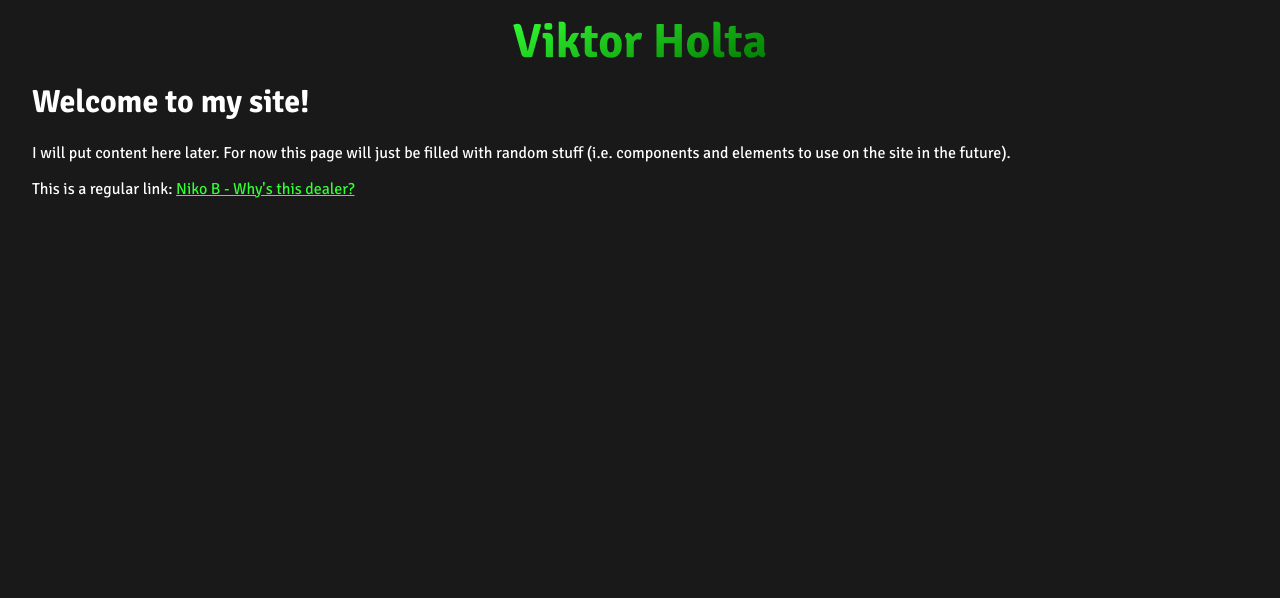
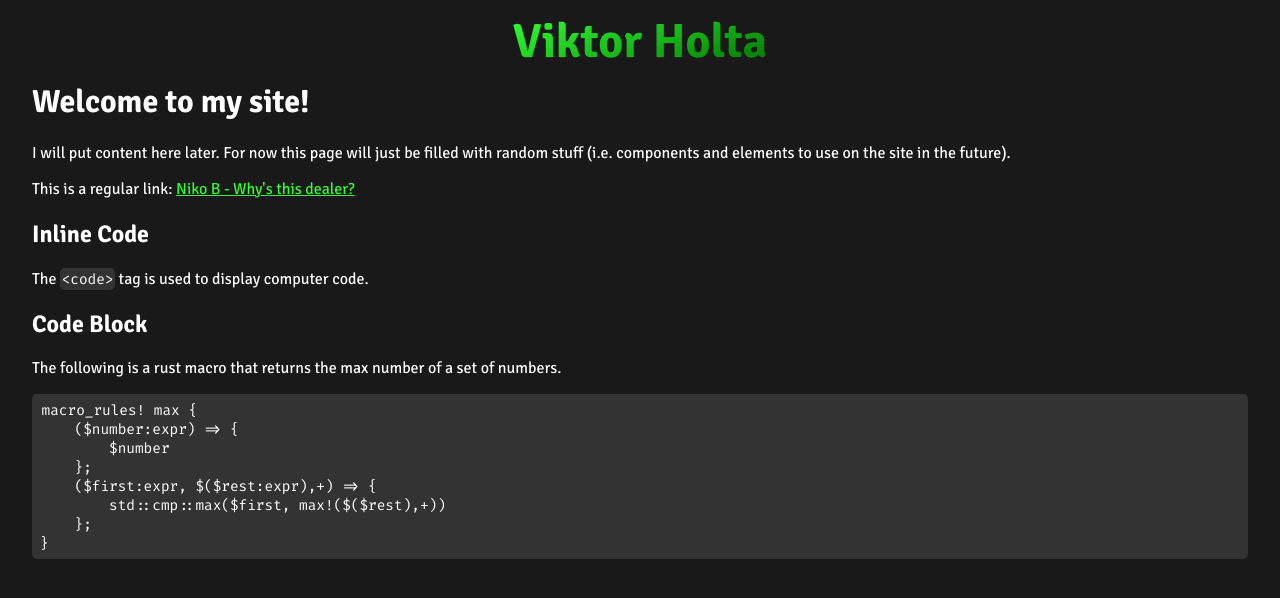
Before and after one commit to parslie/parslie.github.io, a SvelteKit app: page / in a window 1280 px wide. Shown: the top 598 px of the page. Built offline with nearby package versions, Linux system fonts and the light colour scheme.

Commit message:
Style code blocks and add font Fira Code

```diff
--- a/src/lib/styles/global.css
+++ b/src/lib/styles/global.css
@@ -1,11 +1,19 @@
 @font-face {
 	font-family: 'Signika Negative';
-	src: url('$lib/fonts/SignikaNegative-VariableFont_wght.ttf');
+	src: url('$lib/fonts/Signika Negative/SignikaNegative-VariableFont_wght.ttf');
+}
+
+@font-face {
+	font-family: 'Fira Code';
+	src: url('$lib/fonts/Fira Code/FiraCode-VariableFont_wght.ttf');
+	size-adjust: 90%;
 }
 
 :root {
 	--bg-color: #191919;
 	--fg-color: #ffffff;
+	--bg-highlight-color: #333333;
+
 	--green: #33ff33;
 	--dark-green: #007700;
 }
@@ -34,3 +42,16 @@ a:visited {
 *:last-child {
 	margin-bottom: 0;
 }
+
+code,
+pre:has(code) {
+	padding: 0.1rem;
+	border-radius: 0.3rem;
+	background: var(--bg-highlight-color);
+	font-family: 'Fira Code', monospace;
+	overflow: scroll;
+}
+
+pre:has(code) {
+	padding: 0.4rem 0.5rem;
+}
--- a/src/routes/+page.svelte
+++ b/src/routes/+page.svelte
@@ -8,3 +8,19 @@
 		Niko B - Why's this dealer?
 	</a>
 </p>
+
+<h2>Inline Code</h2>
+<p>The <code>&lt;code&gt;</code> tag is used to display computer code.</p>
+
+<h2>Code Block</h2>
+<p>The following is a rust macro that returns the max number of a set of numbers.</p>
+<pre><code
+		>macro_rules! max &lbrace;
+    ($number:expr) =&gt; &lbrace;
+        $number
+    &rbrace;;
+    ($first:expr, $($rest:expr),+) =&gt; &lbrace;
+        std::cmp::max($first, max!($($rest),+))
+    &rbrace;;
+&rbrace;
+</code></pre>
```
Also changed, not shown: src/lib/fonts/Fira Code/FiraCode-VariableFont_wght.ttf (added), src/lib/fonts/Fira Code/OFL.txt (added), src/lib/fonts/Signika Negative/OFL.txt (renamed from src/lib/fonts/OFL.txt), src/lib/fonts/Signika Negative/SignikaNegative-VariableFont_wght.ttf (renamed from src/lib/fonts/SignikaNegative-VariableFont_wght.ttf).
